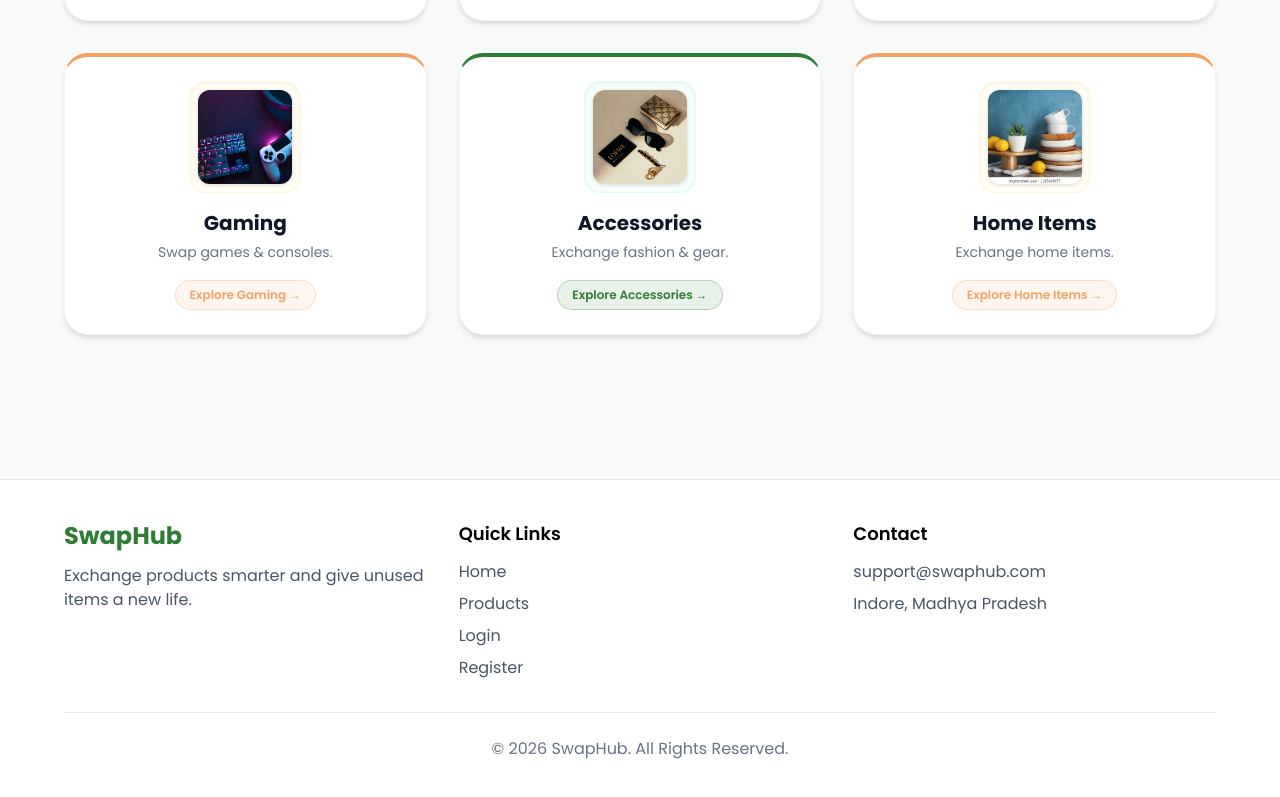
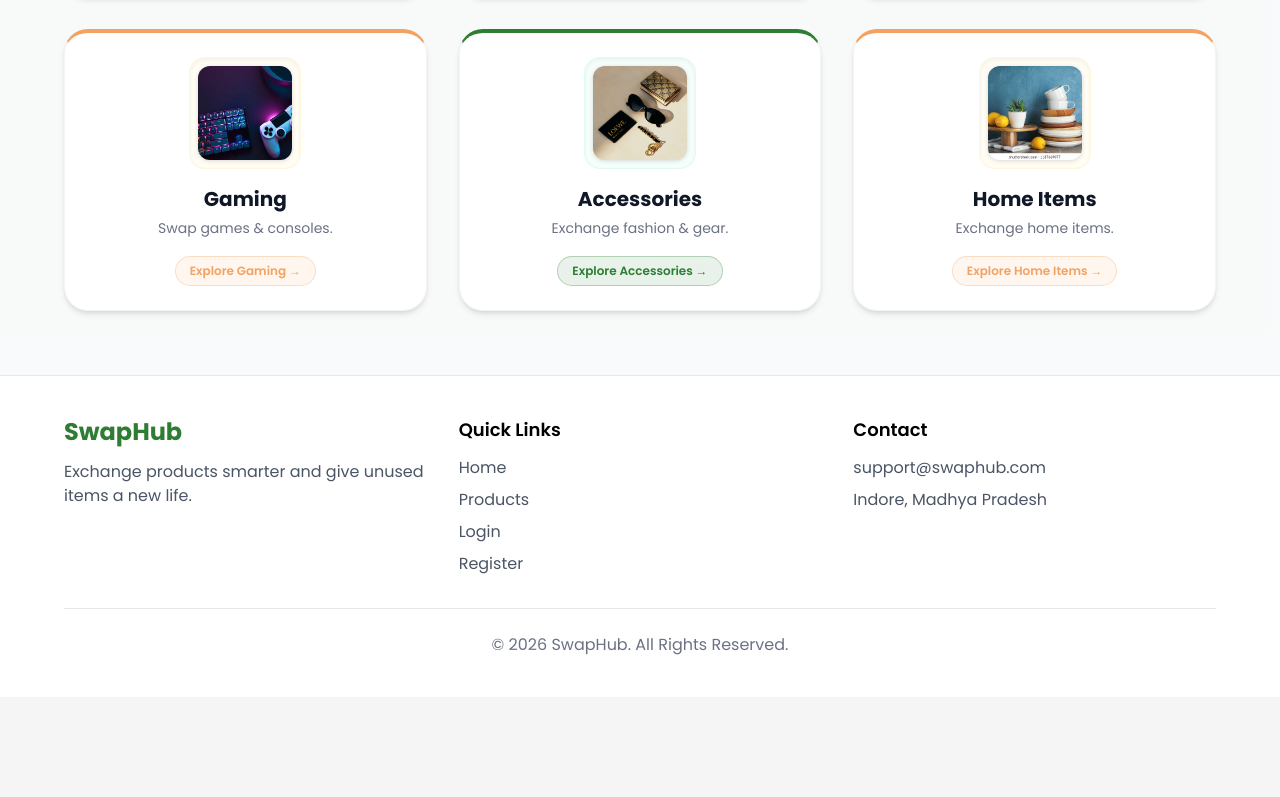
Before and after one commit to Amanverma45/swapHub, a React (Vite) app in the folder Frontend/hub/: page / in a window 1280 px wide. Shown: the part 1699-2496 px from the top of the page. After the commit the page ends 2396 px from the top, so only its background shows below. Built offline with nearby package versions, Linux system fonts and the light colour scheme; no server answers.

Commit message:
remove unnecessary extra vertical whitespace between categories cards and footer

```diff
--- a/Frontend/hub/src/Components/Footer.jsx
+++ b/Frontend/hub/src/Components/Footer.jsx
@@ -2,7 +2,7 @@ import { Link } from "react-router-dom";
 
 const Footer = () => {
   return (
-    <footer className="bg-white border-t border-gray-200 mt-20">
+    <footer className="bg-white border-t border-gray-200 mt-6 sm:mt-10">
       <div className="w-[90%] max-w-6xl mx-auto py-10">
 
         <div className="grid md:grid-cols-3 gap-8">
--- a/Frontend/hub/src/Components/Home.jsx
+++ b/Frontend/hub/src/Components/Home.jsx
@@ -202,7 +202,7 @@ const Home = () => {
             </section>
 
             {/* Popular Categories */}
-            <section className="w-[92%] max-w-6xl mx-auto py-10 md:py-16">
+            <section className="w-[92%] max-w-6xl mx-auto pt-6 md:pt-10 pb-4 md:pb-6">
                 <div className="text-center mb-10 md:mb-14">
                     <span className="bg-[#2E7D32]/10 text-[#2E7D32] border border-[#2E7D32]/25 px-4 py-1.5 rounded-full text-xs font-semibold uppercase tracking-wider">
                         Curated Collections
```
